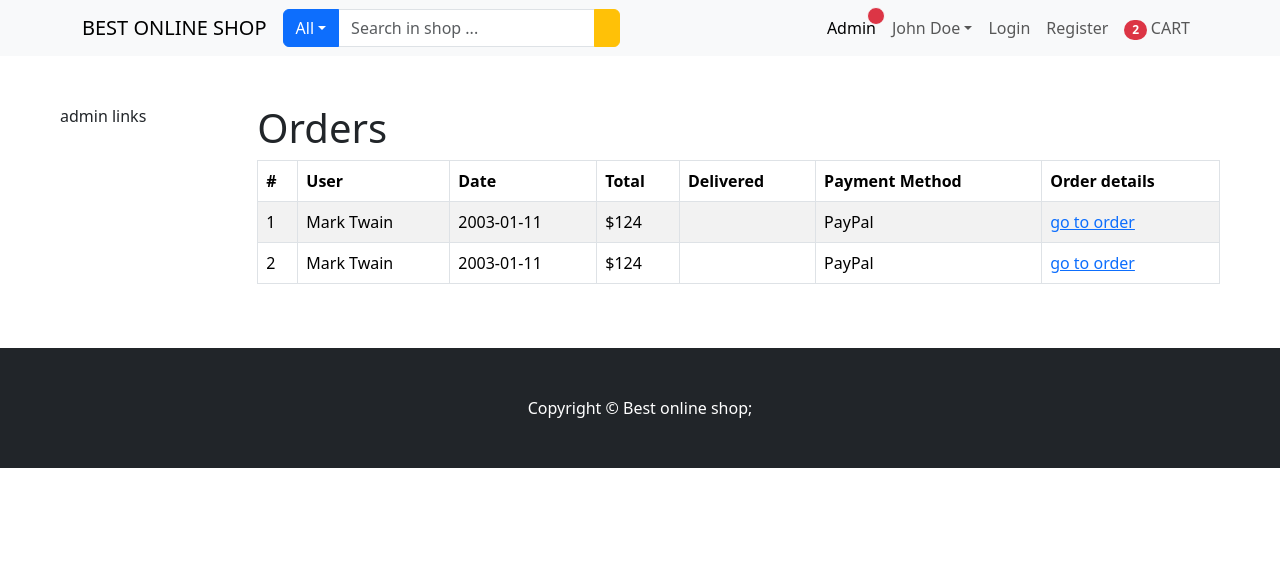
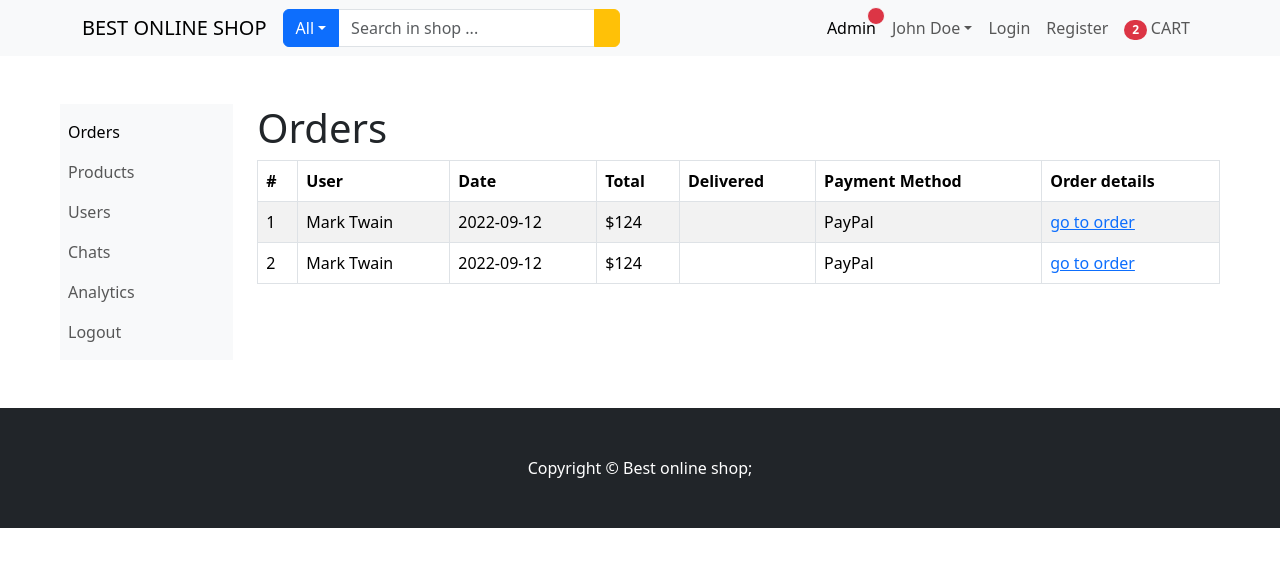
Before and after one commit to UzomaAkpala/e-commerce-frontend, a React (Create React App) app: page /admin/orders in a window 1280 px wide. Shown: the top 566 px of the page. Built offline with nearby package versions, Linux system fonts and the light colour scheme; the HTML template or start-up script is replaced by a standard one.

Commit message:
Create Component for Admin Links

```diff
--- /dev/null
+++ b/src/components/admin/AdminLinksComponent.js
@@ -0,0 +1,29 @@
+import { Nav, Navbar } from "react-bootstrap";
+import { LinkContainer } from "react-router-bootstrap";
+
+const AdminLinksComponent = () => {
+  return (
+    <Navbar bg="light" variant="light">
+      <Nav className="flex-column">
+        <LinkContainer to="/admin/orders">
+          <Nav.Link>Orders</Nav.Link>
+        </LinkContainer>
+        <LinkContainer to="/admin/products">
+          <Nav.Link>Products</Nav.Link>
+        </LinkContainer>
+        <LinkContainer to="/admin/users">
+          <Nav.Link>Users</Nav.Link>
+        </LinkContainer>
+        <LinkContainer to="/admin/chats">
+          <Nav.Link>Chats</Nav.Link>
+        </LinkContainer>
+        <LinkContainer to="/admin/analytics">
+          <Nav.Link>Analytics</Nav.Link>
+        </LinkContainer>
+        <Nav.Link>Logout</Nav.Link>
+      </Nav>
+    </Navbar>
+  );
+};
+
+export default AdminLinksComponent;
--- a/src/pages/admin/AdminOrdersPage.js
+++ b/src/pages/admin/AdminOrdersPage.js
@@ -1,15 +1,15 @@
-import { Row, Col } from "react-bootstrap";
-import Table from "react-bootstrap/Table";
+import { Row, Col, Table } from "react-bootstrap";
 import { Link } from "react-router-dom";
+import AdminLinksComponent from "../../components/admin/AdminLinksComponent";
 
-function AdminOrdersPage() {
+const AdminOrdersPage = () => {
   return (
     <Row className="m-5">
-      <Col md={2}>admin links</Col>
-
+        <Col md={2}>
+        <AdminLinksComponent />
+        </Col>
       <Col md={10}>
         <h1>Orders</h1>
-
         <Table striped bordered hover responsive>
           <thead>
             <tr>
@@ -26,9 +26,9 @@
             {["bi bi-check-lg text-success", "bi bi-x-lg text-danger"].map(
               (item, idx) => (
                 <tr key={idx}>
-                  <td>{idx + 1}</td>
+                  <td>{idx +1}</td>
                   <td>Mark Twain</td>
-                  <td>2003-01-11</td>
+                  <td>2022-09-12</td>
                   <td>$124</td>
                   <td>
                     <i className={item}></i>
@@ -45,6 +45,6 @@
       </Col>
     </Row>
   );
-}
+};
 
 export default AdminOrdersPage;
```
